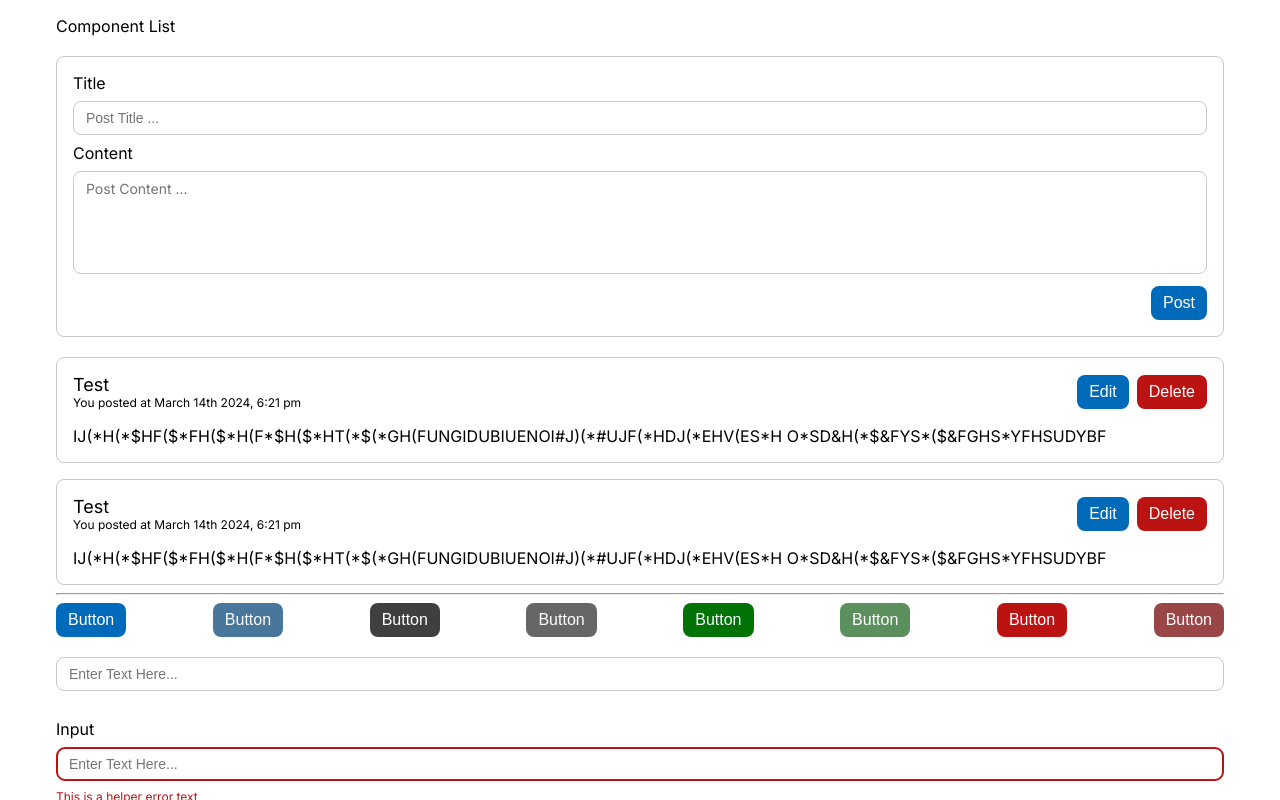
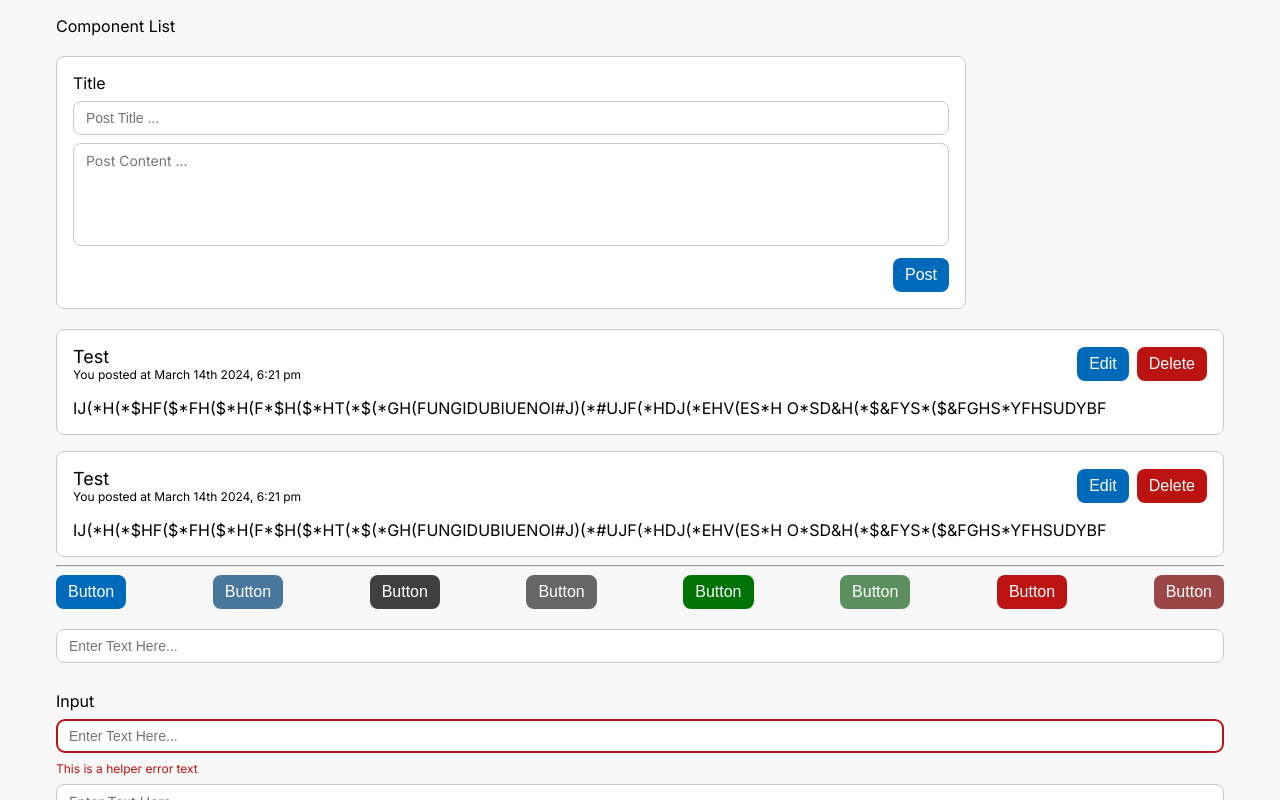
Before and after one commit to satshree/social-media, a React (Vite) app: page /components in a window 1280 px wide. Shown: the top 800 px of the page. Built offline with nearby package versions, Linux system fonts and the light colour scheme.

Commit message:
update background colors

```diff
--- a/src/components/CreatePost/create.module.css
+++ b/src/components/CreatePost/create.module.css
@@ -1,7 +1,12 @@
 .box {
   border: 1px solid #c9c9c9;
   border-radius: 8px;
+
   padding: 1rem;
+
+  width: 75%;
+
+  background-color: #fff;
 }
 
 .btn-box {
--- a/src/components/CreatePost/index.tsx
+++ b/src/components/CreatePost/index.tsx
@@ -66,7 +66,6 @@ function CreatePost(props: CreatePostProps) {
         errorText={titleError}
       />
       <Textarea
-        label="Content"
         placeholder="Post Content ..."
         value={content}
         onChange={handleContentChange}
--- a/src/components/Post/post.module.css
+++ b/src/components/Post/post.module.css
@@ -4,6 +4,8 @@
 
   padding: 1rem;
   margin-top: 1rem;
+
+  background-color: #fff;
 }
 
 .post:first-child {
--- a/src/index.css
+++ b/src/index.css
@@ -4,6 +4,7 @@ body {
   margin: 0;
   font-size: 16px;
   font-family: "Inter", Helvetica, Arial, sans-serif;
+  background-color: #f8f8f8;
 }
 
 .page {
```
